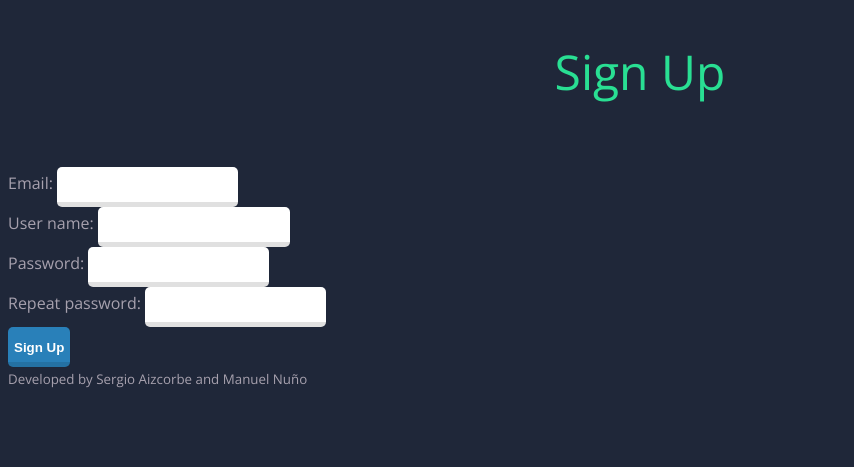
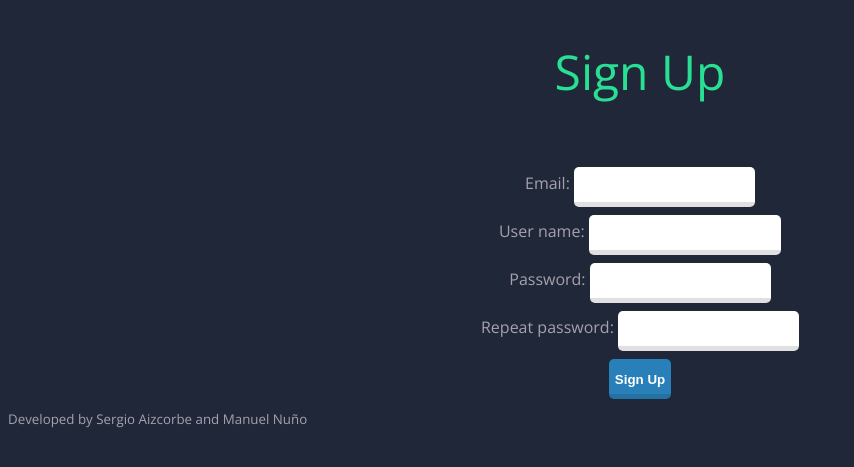
Before and after one commit to saizk/Survey-Web, a Flask app: page /signup in a window 1280 px wide. Shown: the part 212-679 px from the top of the page, without its empty margins (0-854 px from the left). Run offline with Flask 2, Linux system fonts and the light colour scheme.

Commit message:
sergio check

```diff
--- a/survey/static/survey.css
+++ b/survey/static/survey.css
@@ -360,6 +360,7 @@ padding: 0 0 0 0;
     align-items: center;
     justify-content: center;
     /* text-align: center; */
+    flex-direction: column;
 }
 
 .form_region{
@@ -483,4 +484,10 @@ input {
 
 .create_survey{
     margin-top: 8px;
+
 }
+
+
+.signup{
+    margin-bottom: 8px;
+}
--- a/survey/templates/auth/login.html
+++ b/survey/templates/auth/login.html
@@ -10,7 +10,7 @@
     {% endif %}
     {% endwith %}
     <br/>
-    <form method="POST" action="/login">
+    <form class="new_survey" method="POST" action="/login">
         <div><input class="email" type="email" name="email" placeholder="Email" autofocus=""></div>
         <div><input class="pwd" type="password" name="password" placeholder="Password"></div>
         <div><input type="checkbox"> Remember me</div>
--- a/survey/templates/auth/signup.html
+++ b/survey/templates/auth/signup.html
@@ -14,12 +14,12 @@
     {% endwith %}
     <br>
     <!-- <form method="POST" action="{{ url_for('auth.signup') }}" > -->
-    <form method="POST" action="/signup" >
-        <div><label>Email: <input type="email" name="email" required/></label></div>
-        <div><label>User name: <input type="text" name="username" required/></label></div>
-        <div><label>Password: <input type="password" name="password" required/></label></div>
-        <div><label>Repeat password: <input type="password" name="password_repeat" required/></label></div>
-        <div><input type="submit" value="Sign Up"/></div>
+    <form class="new_survey"  method="POST" action="/signup" >
+        <div class="signup"><label>Email: <input type="email" name="email" required/></label></div>
+        <div class="signup"><label>User name: <input type="text" name="username" required/></label></div>
+        <div class="signup"><label>Password: <input type="password" name="password" required/></label></div>
+        <div class="signup"><label>Repeat password: <input type="password" name="password_repeat" required/></label></div>
+        <div class="signup"><input type="submit" value="Sign Up"/></div>
     </form>
 
 {% endblock %}
```
